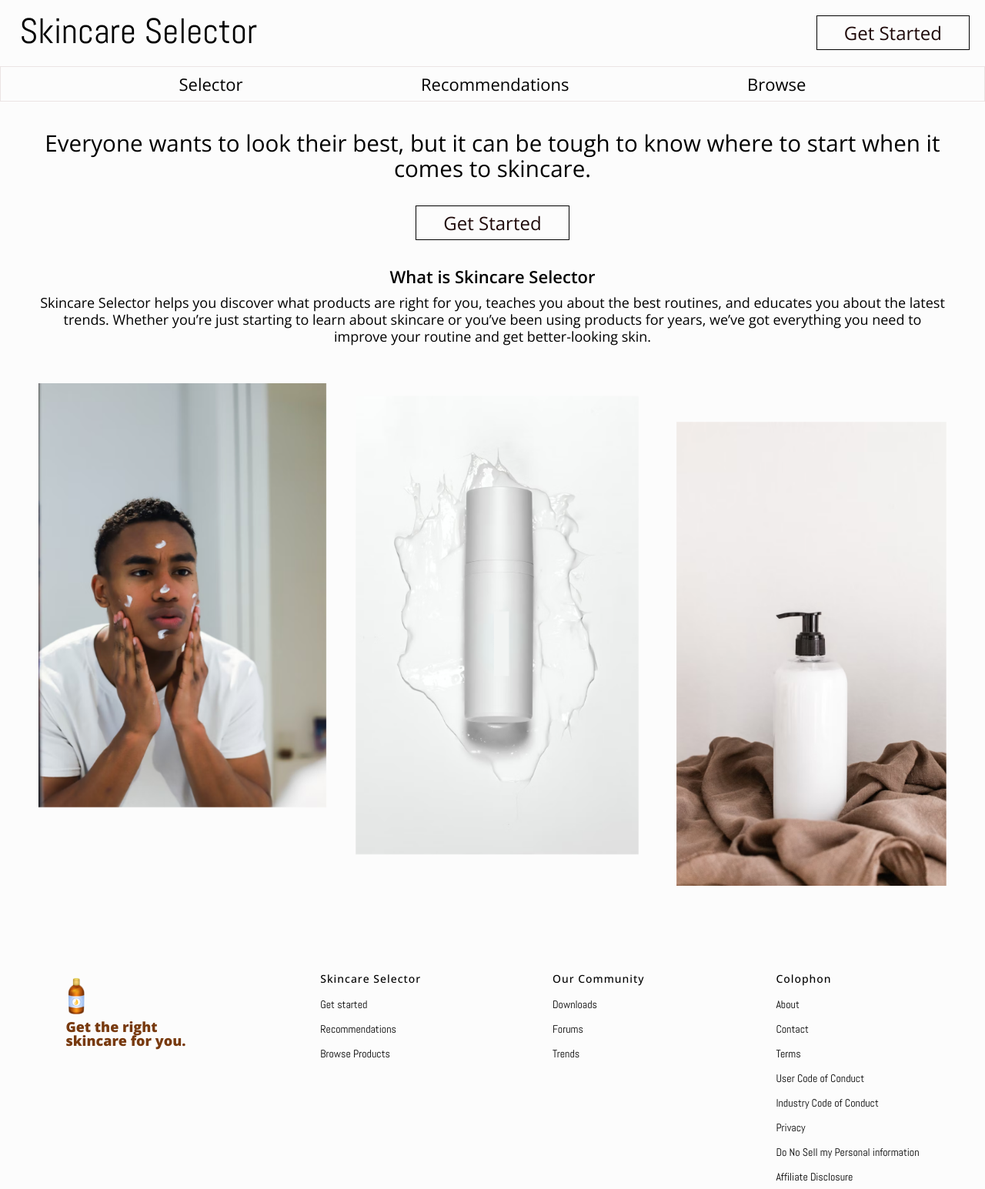
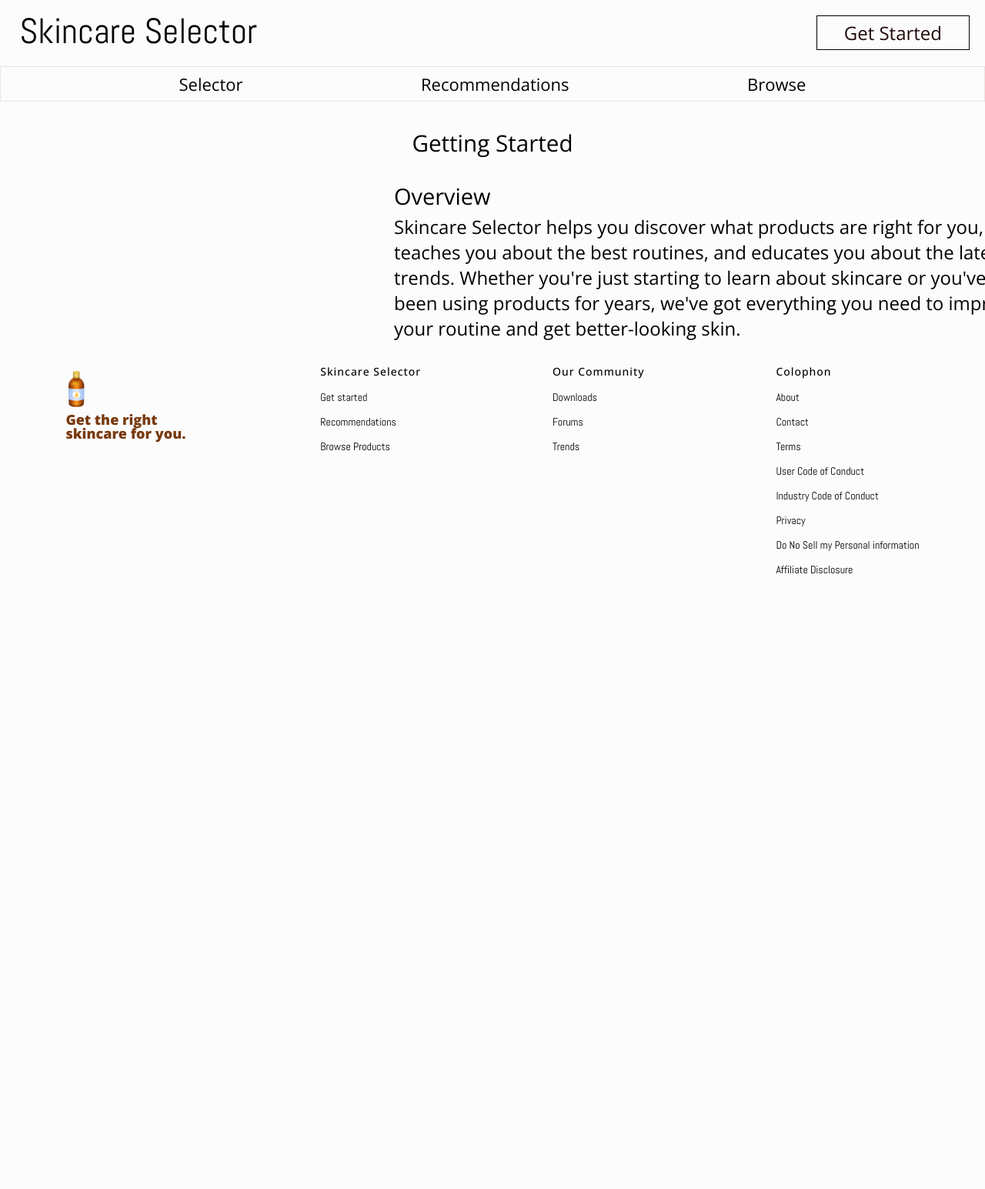
Before and after one commit to ibConnor/SkincareSelector, a Jekyll site: the page built from index.html, in a window 1280 px wide. Shown: the whole page at 77% size. Built offline with Jekyll 4.4.1, drawn with Linux system fonts in a browser that asks for light colours; after the commit the page ends 900 px from its top, so only the background shows below that.

Commit message:
Create basic Getting Stared page with very basic css

```diff
--- a/_layouts/default.html
+++ b/_layouts/default.html
@@ -8,14 +8,10 @@
 
 
 <div class="main">
-<h2>Everyone wants to look their best, but it can be tough to know where to start when it comes to skincare.</h2>
-<a class="middleCTA" href="skintype">Get Started</a>
-
-{% include featured.html %}
-
+<h2>Getting Started</h2>
+<h3>Overview</h3>
+<p class="info">Skincare Selector helps you discover what products are right for you, teaches you about the best  routines, and educates you about the latest trends. Whether you're just starting to learn about skincare or you've been using products for years, we've got everything you need to improve your routine and get better-looking skin.</p>
 </div>
-
-{{ content }}
 
 {% include footer.html %}
 
--- a/css/main.css
+++ b/css/main.css
@@ -3,6 +3,19 @@ html {
   margin: 0;
   padding: 0;
   font-family: 'Open Sans', sans-serif;
+}
+
+.info{
+  width: 825px;
+  height: 166px;
+  font-family: 'Open Sans';
+  font-style: normal;
+  font-weight: 400;
+  font-size: 24px;
+  line-height: 33px;
+  text-align: left;
+  color: #000000;
+  padding-left: 40%;
 }
 
 .skin101
@@ -108,7 +121,6 @@ nav ul li a {
 }
 
 h2 {
-
     font-family: 'Open Sans';
     font-style: normal;
     font-weight: 400;
@@ -119,6 +131,19 @@ h2 {
     text-align: center;
     color: #000000;
     padding: 1.25em;
+}
+
+h3 {
+  font-family: 'Open Sans';
+  font-style: normal;
+  font-weight: 400;
+  font-size: 1.81em;
+  line-height: 1.125em;
+  display: block;
+  align-items: center;
+  text-align: left;
+  color: #000000;
+  padding: 0 0 0.5% 40%;
 }
 
 .middleCTA {
--- a/get-started.html
+++ b/get-started.html
@@ -1,6 +1,3 @@
 ---
 layout: selector
 ---
-
-
-<iframe class="airtable-embed" src="https://airtable.com/embed/shrMv6bLId2xlyBMu?backgroundColor=yellow" frameborder="0" onmousewheel="" width="100%" height="533" style="background: transparent; border: 1px solid #ccc;"></iframe>
```
Also changed, not shown: _layouts/getting-started.html (added, +25 -0 lines), acne.html (+9 -0 lines).
